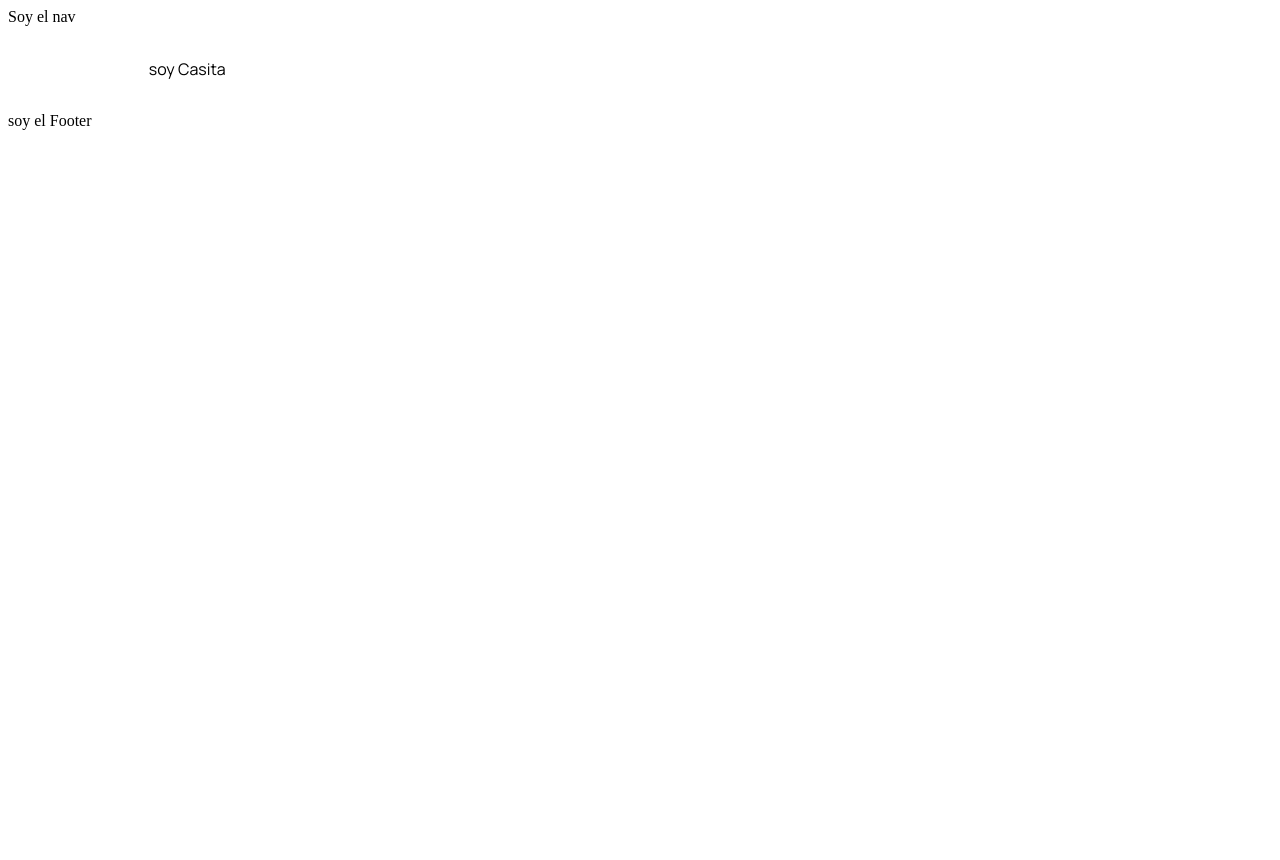
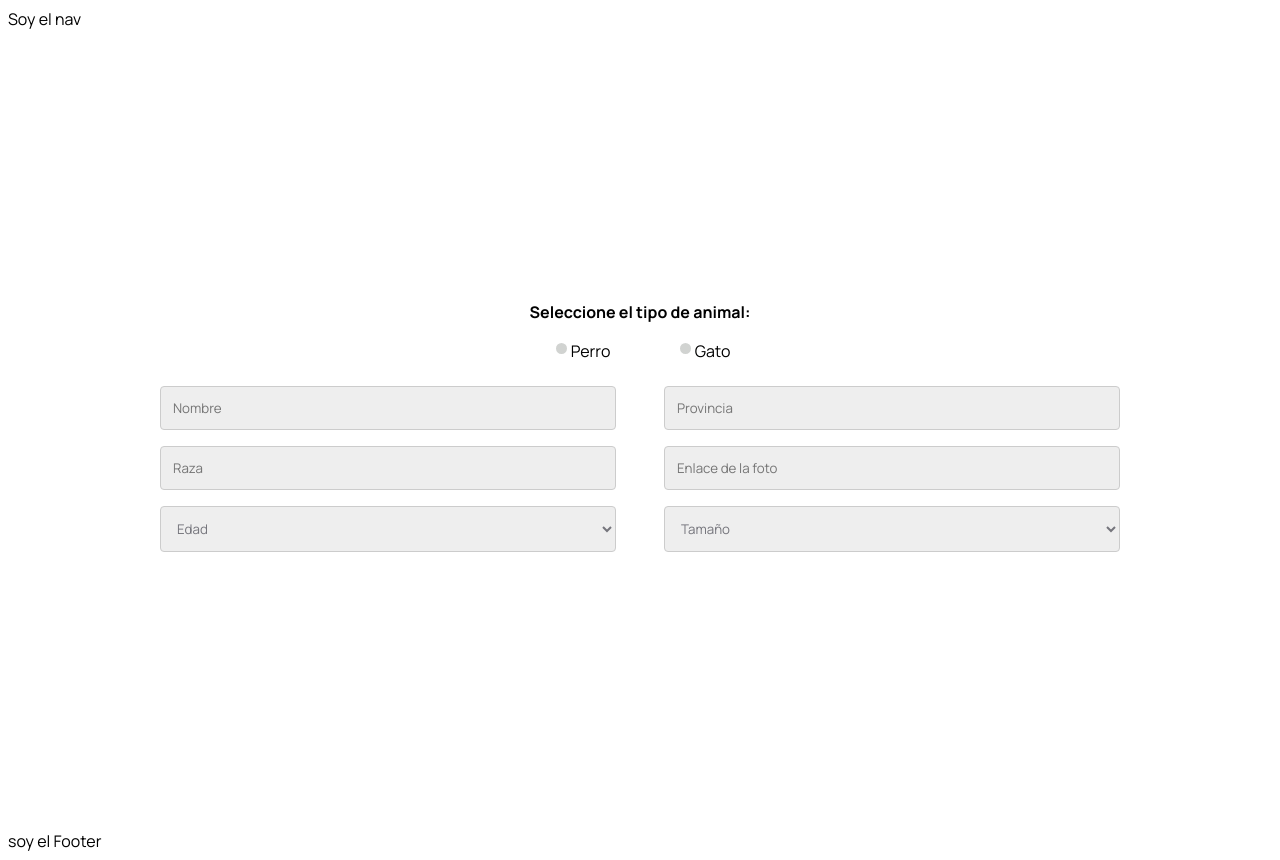
Before and after one commit to 2007riot/Proyecto-final, a React (Vite) app: page /casita in a window 1280 px wide. Before the commit the page ends 800 px from the top, so only its background shows below. Built offline with nearby package versions, Linux system fonts and the light colour scheme.

Commit message:
creación de ficheros formulario.jsx/.cc y layout.css y crear y diseñar la estructura del formulario

```diff
--- a/src/components/card/AnimalCard.jsx
+++ b/src/components/card/AnimalCard.jsx
@@ -2,6 +2,7 @@ import "./animalCard.css";
 
 const AnimalCard = ({ animal }) => {
   return (
+    <div className="cardContainer">
     <div className="card">
       <img src={animal.imagen} alt={animal.nombre} className="card--imagen" />
       <div className="card--componentes">
@@ -22,6 +23,7 @@ const AnimalCard = ({ animal }) => {
         </div>
       </div>
     </div>
+    </div>
   );
 };
 
--- a/src/components/card/animalCard.css
+++ b/src/components/card/animalCard.css
@@ -1,7 +1,7 @@
 @import "src/variables-css/variables.css";
 @import url("https://fonts.googleapis.com/css2?family=Manrope:wght@200..800&display=swap");
 
-main {
+.cardContainer {
   width: 100%;
   padding-top: 2em;
   padding-bottom: 2em;
--- /dev/null
+++ b/src/components/formulario/Formulario.jsx
@@ -0,0 +1,55 @@
+import "./formulario.css";
+import React from 'react'
+
+const Formulario = () => {
+    return (
+    <div className="formContainer">
+    <form className="form">
+            <p><b>Seleccione el tipo de animal: </b></p>
+        <div className="form--tipo">
+            <label>
+                <input type="radio" id="perro" name="tipo" value="perro" />Perro
+            </label>
+            <label>
+                <input type="radio" id="gato" name="tipo" value="gato" />Gato
+            </label>
+        </div>
+        <div className="form--inputs--container">
+            <div className="form--inputs--divs">
+                <div>
+                    <input type="text" placeholder='Nombre' />
+                </div>
+                <div>
+                    <input type="text" placeholder='Raza' />
+                </div>
+                <div>
+                    <select name="edad" id="edad">
+                        <option hidden selected className="select--option">Edad</option>
+                        <option value="cachorro" className="select--option">Cachorro</option>
+                        <option value="adulto" className="select--option">Adulto</option>
+                    </select>
+                </div>
+            </div>
+            <div className="form--inputs--divs">
+                <div>
+                    <input type="text" placeholder='Provincia' />
+                </div>
+                <div>
+                    <input type="text" placeholder='Enlace de la foto' />
+                </div>
+                <div>
+                    <select name="tamaño" id="tamaño">
+                        <option hidden selected className="select--option">Tamaño</option>
+                        <option value="grande" className="select--option">Grande</option>
+                        <option value="mediano" className="select--option">Mediano</option>
+                        <option value="pequeño" className="select--option">Pequeño</option>
+                    </select>
+                </div>
+            </div>
+        </div>
+    </form>
+    </div>
+    )
+}
+
+export default Formulario
--- /dev/null
+++ b/src/components/formulario/formulario.css
@@ -0,0 +1,105 @@
+@import "src/variables-css/variables.css";
+@import url("https://fonts.googleapis.com/css2?family=Manrope:wght@200..800&display=swap");
+
+* {
+    font-family: Manrope;
+    box-sizing: border-box;
+}
+
+.formContainer {
+    height: 100vh;
+    display: flex;
+    align-self: center;
+    justify-content: center;
+    width: 100%;
+}
+
+.form{
+    width: 100%;
+    display: flex;
+    align-items: center;
+    justify-content: center;
+    flex-direction: column;
+    color: var(--color-text);
+}
+
+.form--tipo {
+    width: 50%;
+    display: flex;
+    flex-direction: row;
+    align-items: center;
+    justify-content: center;
+    gap: 10%;
+}
+
+/* colores del radio */
+.form--tipo input[value=perro]:after,
+.form--tipo input[value=gato]:after {
+	width: 11px;
+	height: 11px;
+	border-radius: 15px;
+	top: -1px;
+	left: -1px;
+	position: relative;
+	background-color: #d1d3d1;
+	content: '';
+	display: inline-block;
+	visibility: visible;
+	border: 2px solid white;
+}
+
+.form--tipo input[value=perro]:checked:after,
+.form--tipo input[value=gato]:checked:after {
+	width: 11px;
+	height: 11px;
+	border-radius: 15px;
+	top: -1px;
+	left: -1px;
+	position: relative;
+	background-color: var(--main-color);
+	content: '';
+	display: inline-block;
+	visibility: visible;
+	border: 2px solid rgb(255, 255, 255);
+}
+
+.form--inputs--container {
+    width: 100%;
+    display: flex;
+    flex-direction: row;
+    flex-wrap: wrap;
+    align-items: center;
+    justify-content: center;
+    padding-inline: 8em;
+}
+
+
+.form--inputs--container input[type="text"]:focus {
+    background-color: var(--main-color-light);
+}
+
+
+.form select:hover,
+.form select:focus {
+    background-color: var(--main-color-light);
+}
+
+.form--inputs--divs {
+    width: 50%;
+    padding: 1em;
+}
+
+.form--inputs--divs div {
+    padding: .5em;
+}
+
+.form--inputs--divs input,
+.form--inputs--divs select {
+    width: 100%;
+    padding: 12px;
+    border: 1px solid #ccc;
+    border-radius: 4px;
+    resize: vertical;
+    background-color: rgba(238, 238, 238, 1);
+    color: #75757C;
+}
--- a/src/layout/Layout.jsx
+++ b/src/layout/Layout.jsx
@@ -1,6 +1,8 @@
 import { Outlet } from "react-router-dom"
 import Navbar from "../components/navbar/NavBar"
 import Footer from "../components/footer/Footer"
+import "./layout.css";
+
 
 const Layout = () => {
     return (
--- /dev/null
+++ b/src/layout/layout.css
@@ -0,0 +1,3 @@
+main {
+    width: 100%;
+}
--- a/src/pages/Casita.jsx
+++ b/src/pages/Casita.jsx
@@ -1,8 +1,10 @@
-
+import Formulario from "../components/formulario/Formulario";
 
 const Casita = () => {
   return (
-    <div>soy Casita</div>
+    <>
+      <Formulario />
+    </>
   )
 }
 
```
